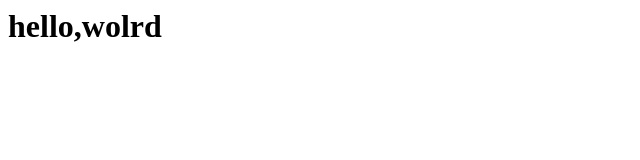
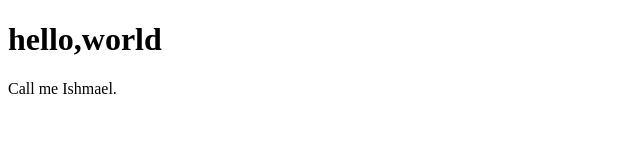
Before and after one commit to cdredmond/website, a plain HTML site: page index.html in a window 1280 px wide. Shown: the whole page, without its empty margins (0-640 px from the left). Drawn offline with Linux system fonts and the light colour scheme.

Commit message:
Add some HTML structure

```diff
--- a/index.html
+++ b/index.html
@@ -1 +1,10 @@
-<h1>hello,wolrd</h1>
+<!DOCTYPE html>
+<html>
+<head>
+	<title></title>
+</head>
+<body>
+	<h1>hello,world</h1>
+	<p>Call me Ishmael.</p>
+</body>
+</html>
```
